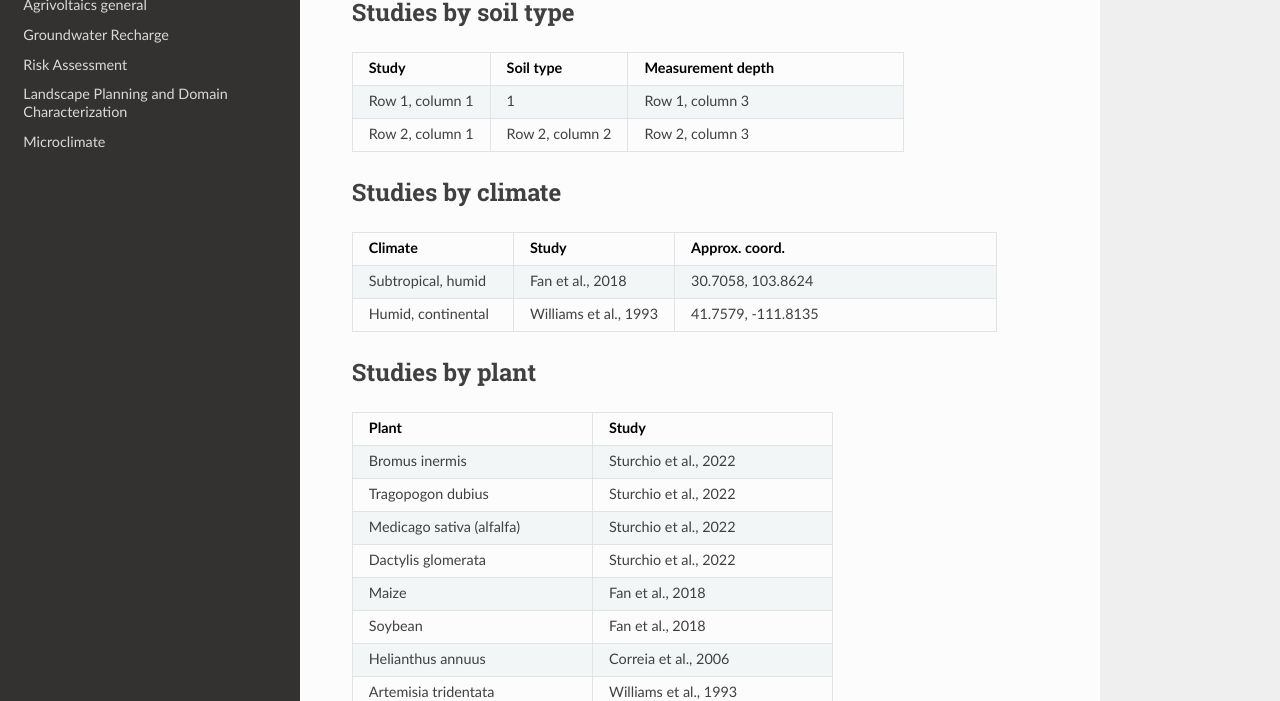
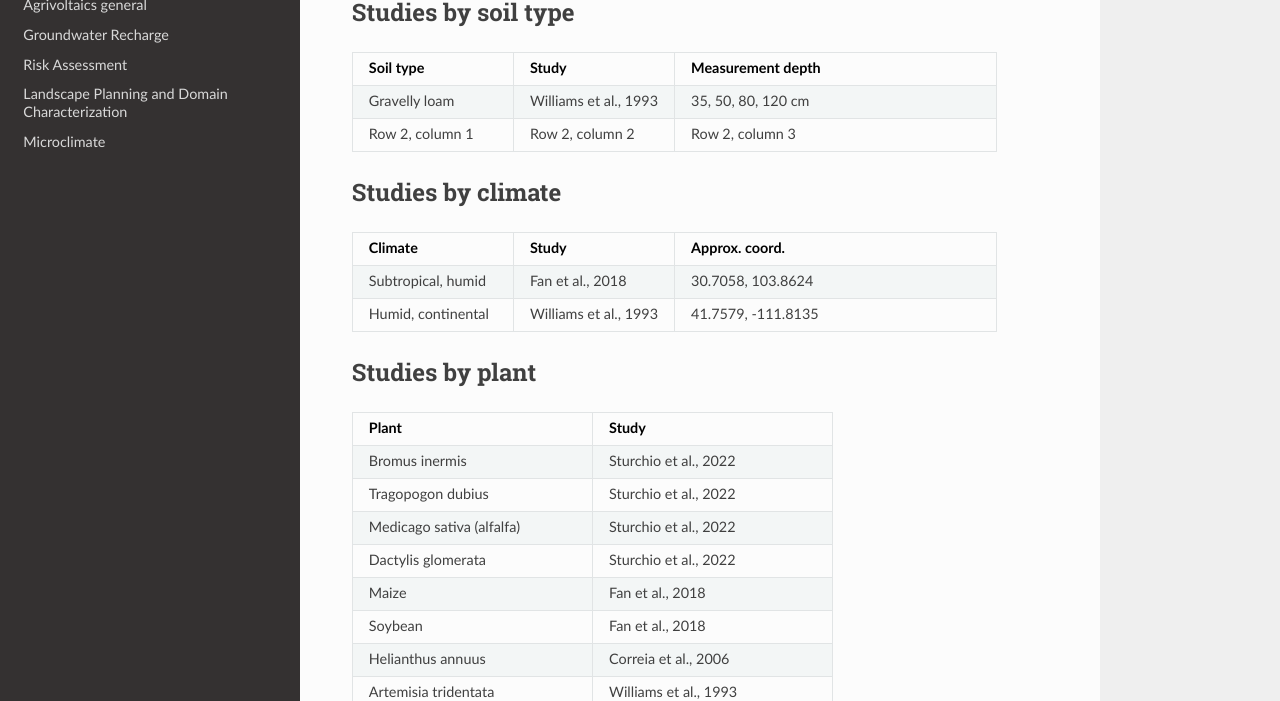
Before and after one commit to hanhydro/wiki, a Sphinx documentation site: the page built from docs/source/index.rst, in a window 1280 px wide and 900 px high, scrolled down 1258 px, cut to the strip 199-900 px from the top of the window. Built offline with Sphinx 7.4.7 and the Read the Docs theme 2.0.0, drawn with Linux system fonts in a browser that asks for light colours; pages that are not in the unit, such as notebooks, are missing from menus.

Commit message:
Update index.rst

```diff
--- a/docs/source/index.rst
+++ b/docs/source/index.rst
@@ -74,12 +74,12 @@ Studies by soil type
    :widths: 25 25 50
    :header-rows: 1
 
-   * - Study
-     - Soil type
+   * - Soil type
+     - Study
      - Measurement depth
-   * - Row 1, column 1
-     - 1
-     - Row 1, column 3
+   * - Gravelly loam
+     - Williams et al., 1993
+     - 35, 50, 80, 120 cm
    * - Row 2, column 1
      - Row 2, column 2
      - Row 2, column 3
```
